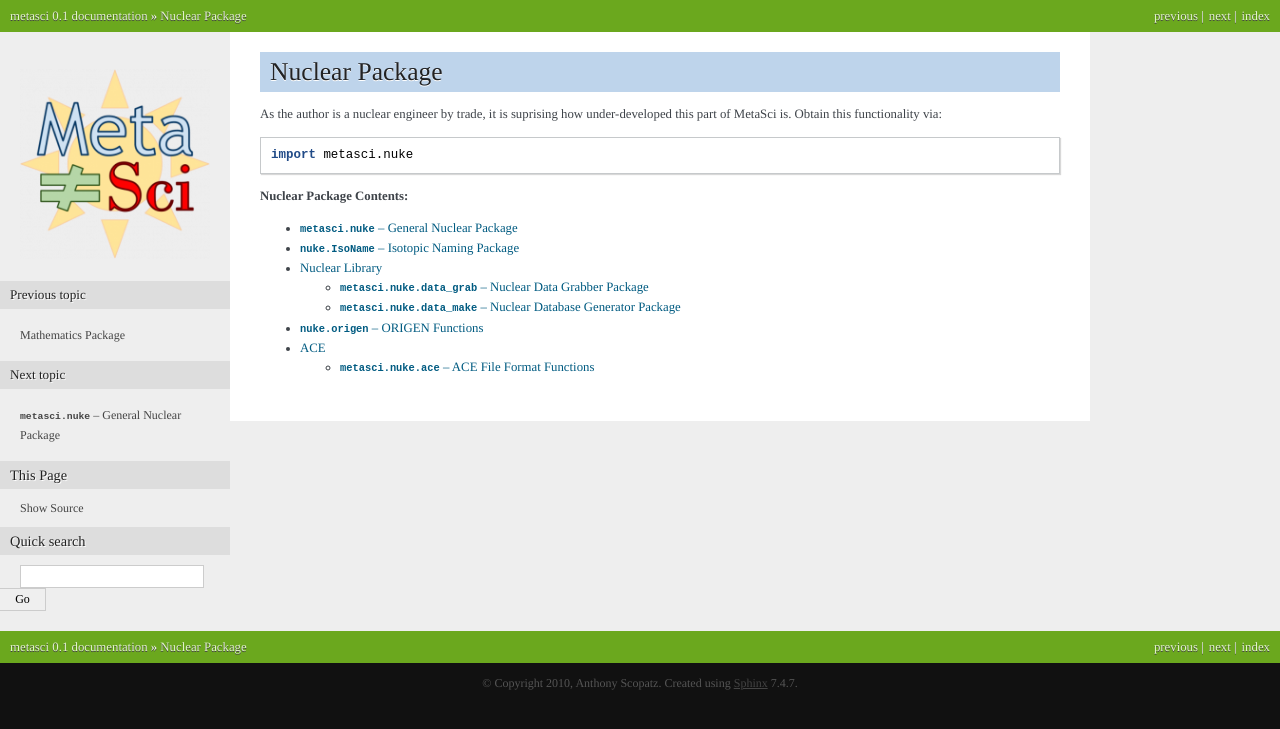
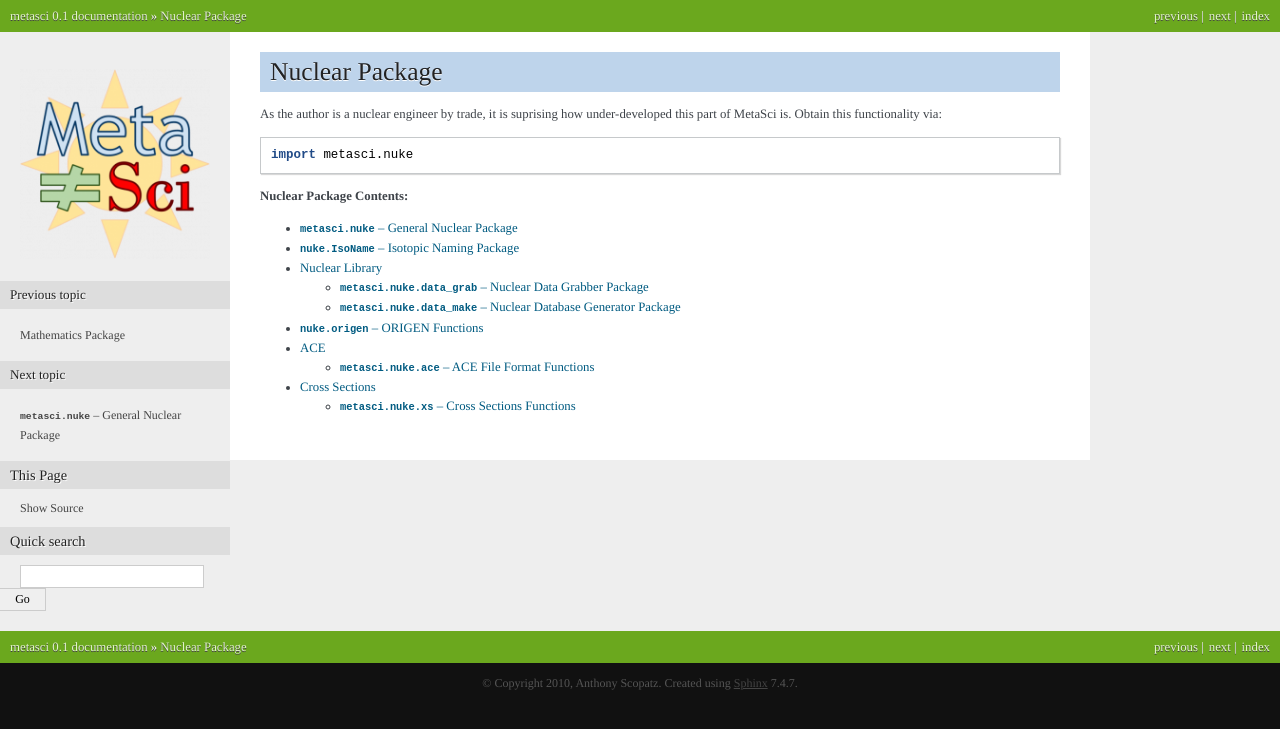
Before and after one commit to metasci-dev/metasci, a Sphinx documentation site: the page built from doc/source/Nuke.rst, in a window 1280 px wide. Shown: the top 729 px of the page. Built offline with Sphinx 7.4.7, drawn with Linux system fonts in a browser that asks for light colours; formulas are drawn with MathJax 3.

Commit message:
Added a metasci.nuke.xs to docs.

```diff
--- /dev/null
+++ b/doc/source/CrossSections.rst
@@ -0,0 +1,12 @@
+==============
+Cross Sections
+==============
+
+This module helps define some cross section calculation functions.
+
+--------------------------------------------------
+:mod:`metasci.nuke.xs` -- Cross Sections Functions
+--------------------------------------------------
+
+.. automodule:: metasci.nuke.xs
+   :members:
--- a/doc/source/Nuke.rst
+++ b/doc/source/Nuke.rst
@@ -17,3 +17,4 @@ of MetaSci is.  Obtain this functionality via::
    NukeLibrary
    Origen
    ACE
+   CrossSections
```
